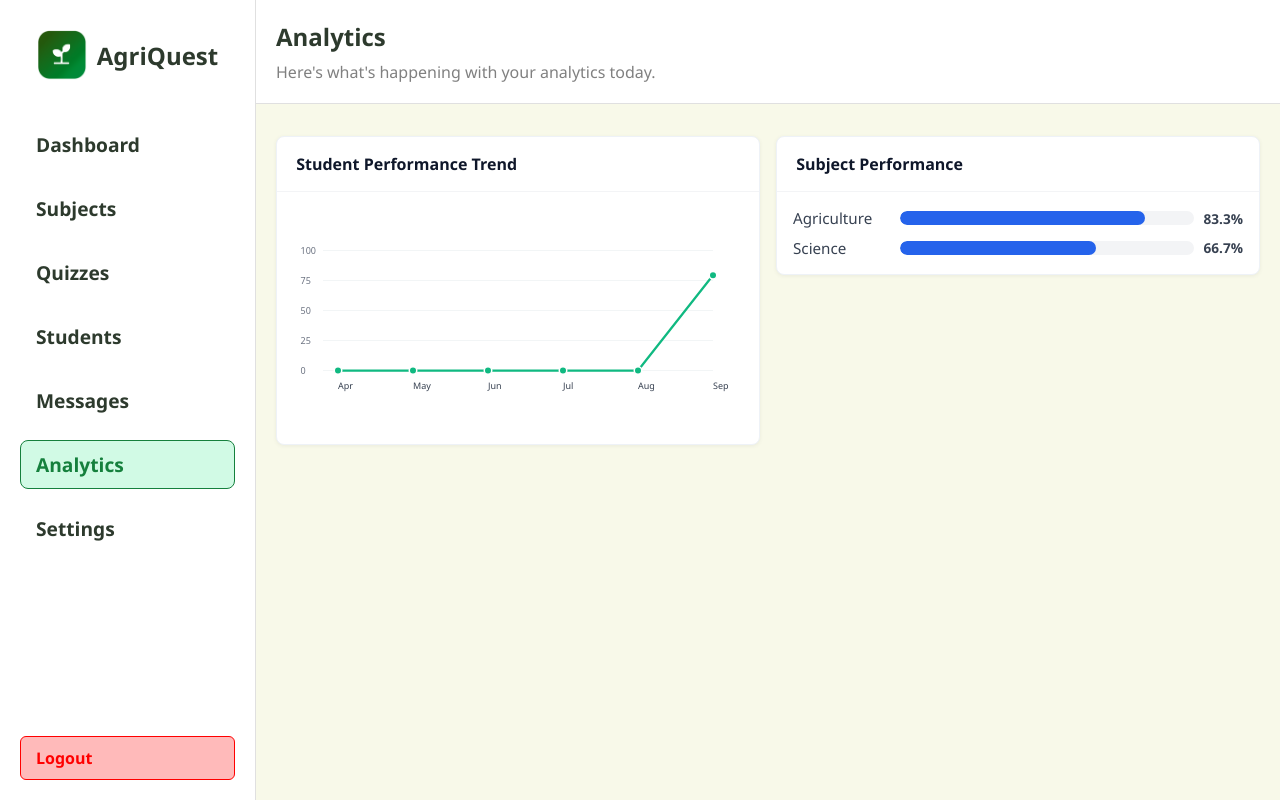
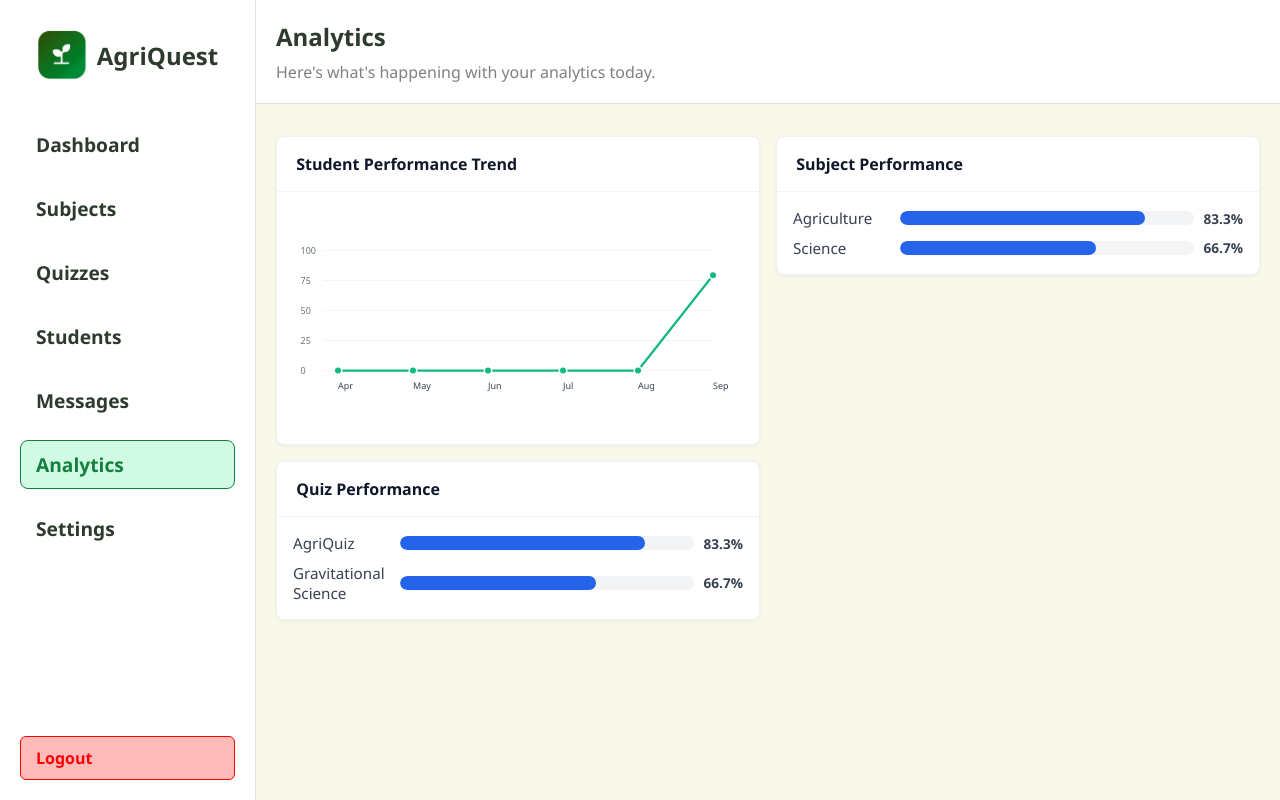
Before and after one commit to mokuken/AgriQuest, a Flask app: page /teacher/analytics in a window 1280 px wide. Run offline with Flask 3, Linux system fonts and the light colour scheme.

Commit message:
feat: Add quiz performance visualization to teacher analytics page

```diff
--- a/app/routes.py
+++ b/app/routes.py
@@ -1129,7 +1129,33 @@ def teacher_analytics():
     except Exception:
         trend_subjects = []
 
-    return render_template("teacher/analytics.html", trend_points=points_str, trend_circles=circles, trend_labels=labels, trend_subjects=trend_subjects)
+    # compute per-quiz average percent (all students) for quiz performance card
+    try:
+        quiz_rows = (
+            db.session.query(
+                Quiz.id.label('quiz_id'),
+                Quiz.title.label('quiz_title'),
+                func.avg(QuizAttempt.percent).label('avg_percent'),
+                func.count(QuizAttempt.id).label('attempts_count')
+            )
+            .join(QuizAttempt, QuizAttempt.quiz_id == Quiz.id)
+            .filter(QuizAttempt.completed_at != None, QuizAttempt.percent != None)
+            .group_by(Quiz.id)
+            .order_by(func.avg(QuizAttempt.percent).desc())
+            .limit(6)
+            .all()
+        )
+        trend_quizzes = []
+        for q in quiz_rows:
+            try:
+                avgq = round(float(q.avg_percent), 1) if q.avg_percent is not None else None
+            except Exception:
+                avgq = None
+            trend_quizzes.append({'id': q.quiz_id, 'title': q.quiz_title, 'avg_percent': avgq, 'attempts': int(q.attempts_count)})
+    except Exception:
+        trend_quizzes = []
+
+    return render_template("teacher/analytics.html", trend_points=points_str, trend_circles=circles, trend_labels=labels, trend_subjects=trend_subjects, trend_quizzes=trend_quizzes)
 
 @main.route("/teacher/settings")
 def teacher_settings():
--- a/app/templates/teacher/analytics.html
+++ b/app/templates/teacher/analytics.html
@@ -217,6 +217,33 @@
               </div>
             </div>
           </article>
+
+          <article class="card chart-card bar-card" aria-labelledby="quiz-performance-title">
+            <header class="card-header">
+              <h3 id="quiz-performance-title">Quiz Performance</h3>
+            </header>
+            <div class="card-body">
+              <!-- simple CSS-only bar chart using inline bars -->
+              <div class="bars" role="img" aria-label="Average score by quiz">
+                {% if trend_quizzes and trend_quizzes|length > 0 %}
+                  {% for q in trend_quizzes %}
+                    {% set pct = (q.avg_percent if q.avg_percent is not none else 0) %}
+                    <div class="bar-row">
+                      <div class="bar-label">{{ q.title }}</div>
+                      <div class="bar-wrap"><div class="bar" data-pct="{{ pct }}"></div></div>
+                      <div class="bar-value">{% if q.avg_percent is not none %}{{ q.avg_percent }}%{% else %}n/a{% endif %}</div>
+                    </div>
+                  {% endfor %}
+                {% else %}
+                  <div class="bar-row">
+                    <div class="bar-label">No quizzes yet</div>
+                    <div class="bar-wrap"><div class="bar" data-pct="0"></div></div>
+                    <div class="bar-value">n/a</div>
+                  </div>
+                {% endif %}
+              </div>
+            </div>
+          </article>
         </div>
       </section>
       </div>
```
